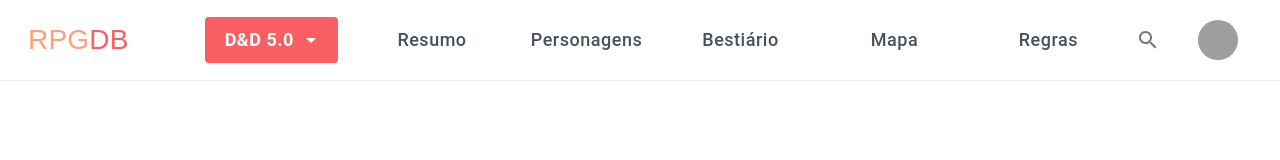
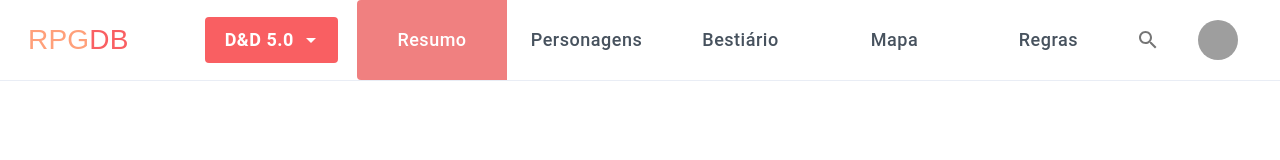
Before and after one commit to ZackSchetine/RPG-DB, a React (Create React App) app in the folder rpg-db-react/: page /summary in a window 1280 px wide. Shown: the top 160 px of the page. Built offline with nearby package versions, Linux system fonts and the light colour scheme; grey boxes are pictures that could not be loaded.

Commit message:
React Navigation addition

```diff
--- a/rpg-db-react/src/App.js
+++ b/rpg-db-react/src/App.js
@@ -4,13 +4,11 @@ import Bestiary from "./screens/Bestiary";
 import NaviBar from './components/NaviBar';
 import { BrowserRouter, Routes, Route, Navigate } from "react-router-dom";
 
-
 function App() {
   return (
     <BrowserRouter>
       <Routes>
         <Route path="/" element={<NaviBar />}>
-          {/* <Route index element={<Home />} />   */}
           <Route index element={ <Navigate to="/summary" /> } />
           <Route index path="/summary" element={<Home />} />
           <Route path="bestiary" element={<Bestiary />} />
--- a/rpg-db-react/src/components/MenuButtons.jsx
+++ b/rpg-db-react/src/components/MenuButtons.jsx
@@ -10,9 +10,21 @@ import { useNavigate } from "react-router-dom";
 import './generalStyle.css';
 
 export default function MenuButtons(props) {
-  const [alignment, setAlignment] = React.useState(props.activeTab);
+  const itens = props.itens;
 
-  const itens = props.itens;
+  const getCurrentPage = (itens) => {
+    let defaultPage = itens[0].name;
+    itens.every(function (page) {
+      if (page.route === window.location.pathname) {
+        defaultPage = page.name;
+        return false;
+      }
+      else return true;
+    })
+    return defaultPage;
+  };
+
+  const [alignment, setAlignment] = React.useState(getCurrentPage(itens));
 
   const handleChange = (event, newAlignment) => {
     if (newAlignment !== alignment && newAlignment !== null) {
--- a/rpg-db-react/src/components/NaviBar.jsx
+++ b/rpg-db-react/src/components/NaviBar.jsx
@@ -17,9 +17,15 @@ import EditionButton from './EditionButton';
 import { dropDownRequest } from '../api/GeneralRequests'
 import { Outlet } from "react-router-dom";
 
-
 const itensList = dropDownRequest();
 const settings = ['Profile', 'Account', 'Dashboard', 'Logout'];
+const pages = [
+  { name: 'resumo', route: '/summary' },
+  { name: 'personagens', route: '/characters' },
+  { name: 'bestiário', route: '/bestiary' },
+  { name: 'mapa', route: '/map' },
+  { name: 'regras', route: '/rules' }
+];
 
 function NaviBar(props) {
 
@@ -64,19 +70,12 @@ function NaviBar(props) {
 
             </Typography>
 
-
             {/* Inclusão do botão seletor de edição */}
 
             <EditionButton itensList={itensList} />
 
             <div className='buttons-container'>
-              <MenuButtons itens={[
-                {name: 'resumo', route: '/summary'},
-                {name: 'personagens', route: '/characters'},
-                {name: 'bestiário', route: '/bestiary'},
-                {name: 'mapa', route: '/map'},
-                {name: 'regras', route: '/rules'}
-                ]} activeTab={props.activeTab} />
+              <MenuButtons itens={pages} />
             </div>
 
             {/*Menu conta do usuário*/}
```
